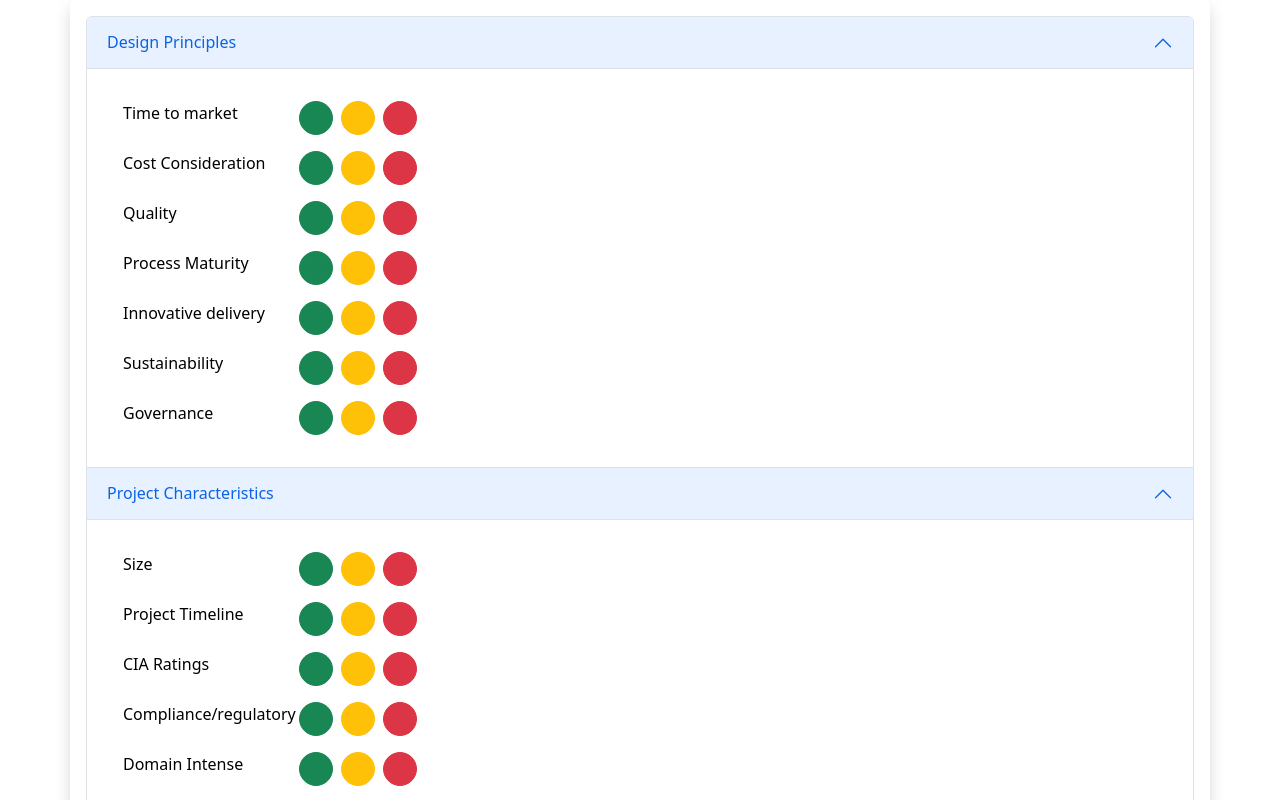
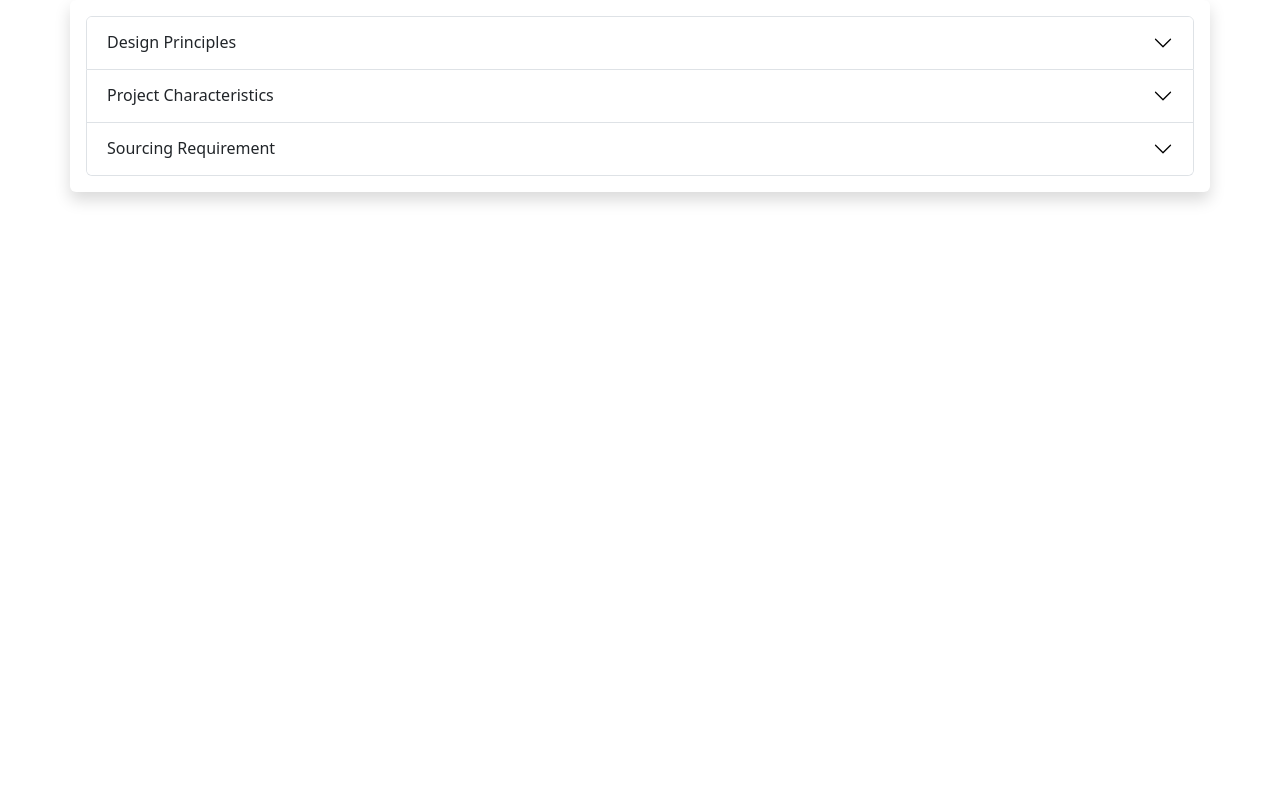
Before and after one commit to JMLatino/RightShore, a Vue app: page / in a window 1280 px wide. Shown: the top 800 px of the page. Built offline with nearby package versions, Linux system fonts and the light colour scheme.

Commit message:
Added col

```diff
--- a/src/App.vue
+++ b/src/App.vue
@@ -7,7 +7,7 @@ import { categories } from './constants';
   <main class="container shadow p-3 mb-5 bg-body rounded">
     <div>
       <div class="accordion" id="accordionExample">
-        <Category v-for="c in categories" :key="c.title" :category="c"/>
+        <Category v-for="(c,n) in categories" :key="c.title" :category="c" :name="n"/>
       </div>
     </div>
   </main>
--- a/src/components/Category.vue
+++ b/src/components/Category.vue
@@ -3,18 +3,19 @@ import Entry from './Entry.vue'
 
 export default {
   components: { Entry },
-  props: ['category'],
+  props: ['category', 'name'],
 };
 </script>
 
 <template>
+
   <div class="accordion-item">
-    <h2 class="accordion-header" id="headingOne">
-      <button class="accordion-button" type="button" data-bs-toggle="collapse" data-bs-target="#collapseOne"
-        aria-expanded="true" aria-controls="collapseOne"> {{ category.title }} </button>
+    <h2 class="accordion-header" :id="name">
+      <button class="accordion-button collapsed" type="button" data-bs-toggle="collapse" :data-bs-target="'#collapse'+name" aria-expanded="false" :aria-controls="name">
+        {{ category.title }}
+      </button>
     </h2>
-    <div id="collapseOne" class="accordion-collapse collapse show" aria-labelledby="headingOne"
-      data-bs-parent="#accordionExample">
+    <div :id="'collapse'+name" class="accordion-collapse collapse" :aria-labelledby="name" data-bs-parent="#accordionExample">
       <div class="accordion-body">
         <Entry v-for="e in category.entries" :key="e" :entry="e" />
       </div>
--- a/src/components/Entry.vue
+++ b/src/components/Entry.vue
@@ -6,8 +6,10 @@ export default {
 
 <template>
   <div class="m-3 d-flex">
-    <label for="time-to-market" class="form-label col-2">{{ entry.label }}</label>
-    <span>
+    <span class="col-3">
+      <label for="time-to-market" class="form-label">{{ entry.label }}</label>
+    </span>
+    <span class="col">
       <button class="rounded-circle p-3 btn btn-success mx-1"></button>
       <button class="rounded-circle p-3 btn btn-warning mx-1"></button>
       <button class="rounded-circle p-3 btn btn-danger mx-1"></button>
```
